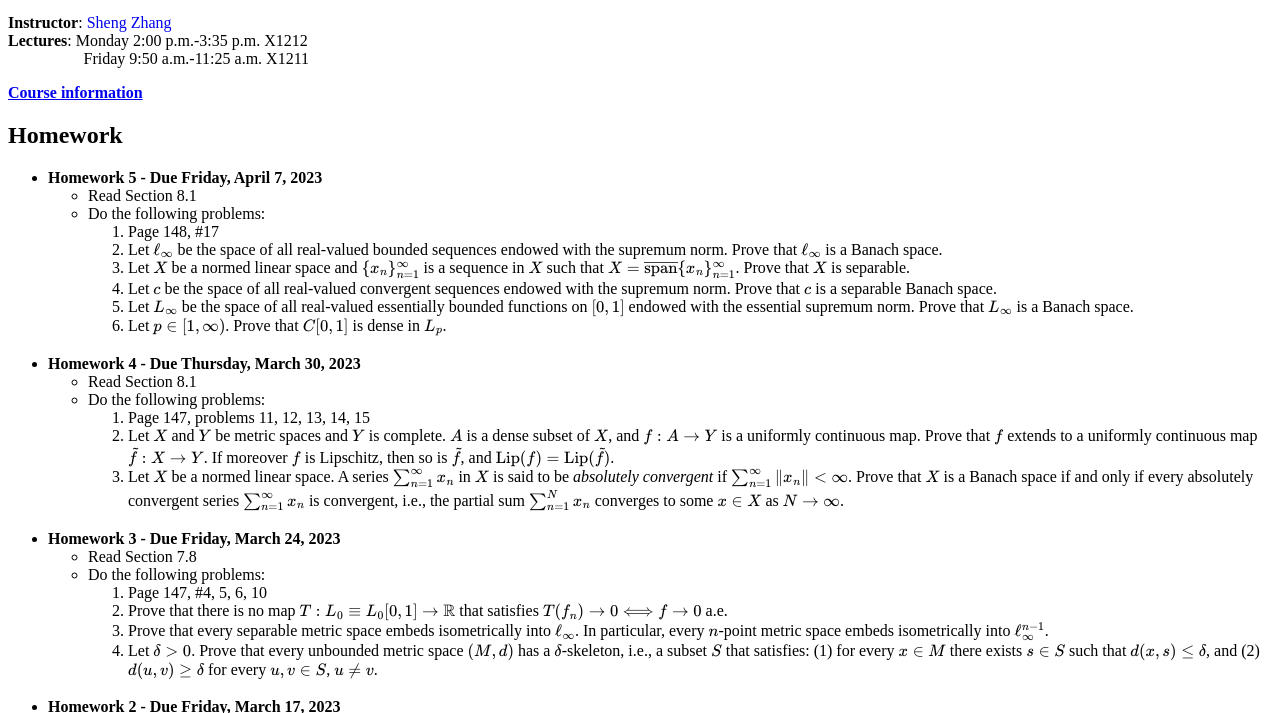
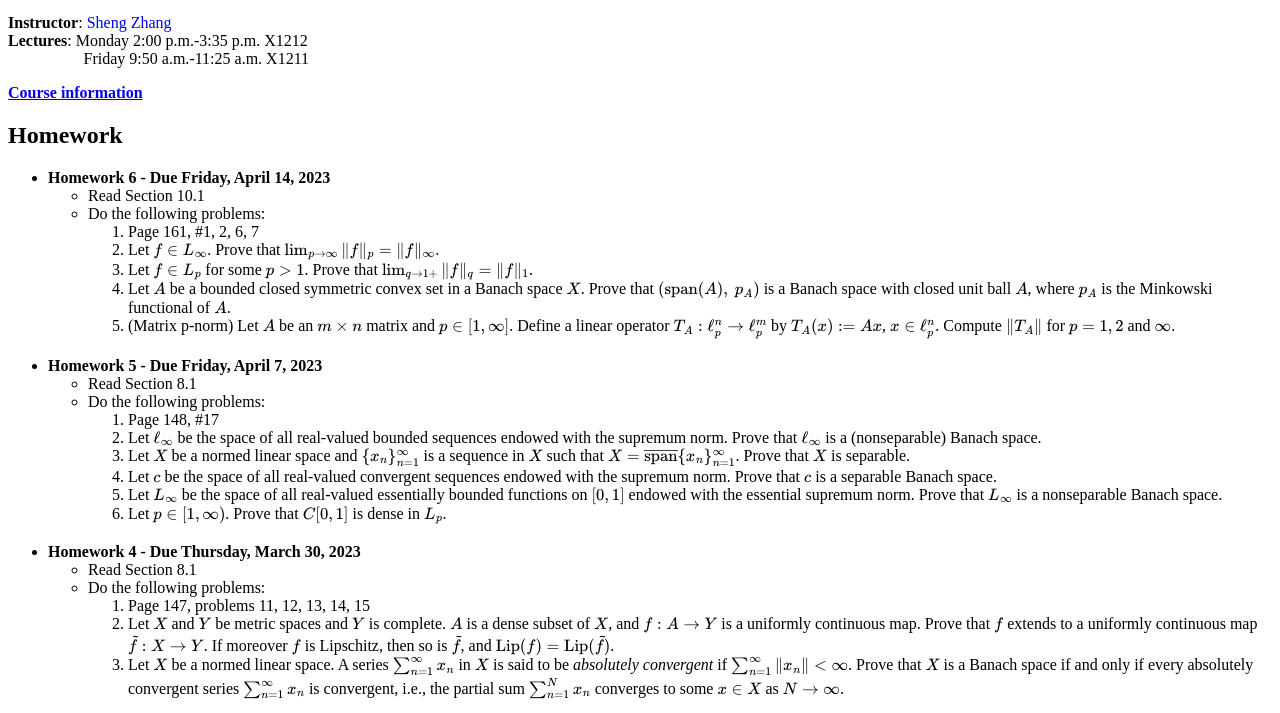
Before and after one commit to z1986s/z1986s.github.io, a plain HTML site: page FA.htm in a window 1280 px wide. Shown: the part 65-778 px from the top of the page. Drawn offline with nearby package versions, Linux system fonts and the light colour scheme; some packages are replaced by stand-ins of ours.

Commit message:
Add files via upload

```diff
--- a/FA.htm
+++ b/FA.htm
@@ -169,10 +169,23 @@
   </ul>
 
 <br/>
-<li>Let $A$ be a bounded closed symmetric convex set in a Banach space $X$. Show that the Minkowski functional of $A$, defined by $p_A(x):=\inf\{\lambda>0: x\in\lambda A\}$, is a norm on $\rm{span}(A)$, and $(\text{span}(A),~p_A)$ is a Banach space with closed unit ball $A$.</li>
-<li>Let $f\in L_\infty$. Prove that $\lim_{p\to\infty}\|f\|_p=\|f\|_\infty$.</li>
-<li>Let $f\in L_p$ for some $p>1$. Prove that $\lim_{q\to1+}\|f\|_q=\|f\|_1$.</li>
 --->
+
+ <li><strong>Homework 6 - Due Friday, April 14, 2023</strong>
+  <ul>
+   <li>Read Section 10.1</li>
+   <li>Do the following problems:
+    <ol>
+     <li>Page 161, #1, 2, 6, 7</li>
+     <li>Let $f\in L_\infty$. Prove that $\lim_{p\to\infty}\|f\|_p=\|f\|_\infty$.</li>
+     <li>Let $f\in L_p$ for some $p>1$. Prove that $\lim_{q\to1+}\|f\|_q=\|f\|_1$.</li>
+     <li>Let $A$ be a bounded closed symmetric convex set in a Banach space $X$. Prove that $(\text{span}(A),~p_A)$ is a Banach space with closed unit ball $A$, where $p_A$ is the Minkowski functional of $A$.</li>
+     <li>(Matrix p-norm) Let $A$ be an $m\times n$ matrix and $p\in[1, \infty]$. Define a linear operator $T_A: \ell_p^n\to\ell_p^m$ by $T_A(x):=Ax$, $x\in\ell_p^n$. Compute $\|T_A\|$ for $p=1, 2$ and $\infty$. </li>
+    </ol>
+   </li>
+  </ul>
+
+<br/>
 
  <li><strong>Homework 5 - Due Friday, April 7, 2023</strong>
   <ul>
@@ -180,15 +193,14 @@
    <li>Do the following problems:
     <ol>
      <li>Page 148, #17</li>
-     <li>Let $\ell_\infty$ be the space of all real-valued bounded sequences endowed with the supremum norm. Prove that $\ell_\infty$ is a Banach space.</li>
+     <li>Let $\ell_\infty$ be the space of all real-valued bounded sequences endowed with the supremum norm. Prove that $\ell_\infty$ is a (nonseparable) Banach space.</li>
      <li>Let $X$ be a normed linear space and $\{x_n\}_{n=1}^\infty$ is a sequence in $X$ such that $X=\overline{{\rm span}}\{x_n\}_{n=1}^\infty$. Prove that $X$ is separable.</li>
      <li>Let $c$ be the space of all real-valued convergent sequences endowed with the supremum norm. Prove that $c$ is a separable Banach space.</li>
-     <li>Let $L_\infty$ be the space of all real-valued essentially bounded functions on $[0,1]$ endowed with the essential supremum norm. Prove that $L_\infty$ is a Banach space.</li>
+     <li>Let $L_\infty$ be the space of all real-valued essentially bounded functions on $[0,1]$ endowed with the essential supremum norm. Prove that $L_\infty$ is a nonseparable Banach space.</li>
      <li>Let $p\in[1, \infty)$. Prove that $C[0,1]$ is dense in $L_p$.</li>
     </ol>
    </li>
   </ul>
-
 
 <br/>
 
@@ -230,7 +242,7 @@
      <li>Page 146, #1, 2</li>
      <li>Let $V$ be a vector space and $\phi_1,...,\phi_n, \psi\in V^\prime$. Prove that $\psi\in\rm{span}\{\phi_1,...,\phi_n\}$ if and only if $\bigcap_{i=1}^n \ker\phi_i\subseteq\ker\psi$.</li>
      <li>Let $A$ be a symmetric convex set in a vector space $V$. Show that the Minkowski functional of $A$, defined by $p_A(x):=\inf\{\lambda>0: x\in\lambda A\}$, is a semi-norm on $\rm{span}(A)$.</li>
-     <li>Let $A$ be a set in $\mathbb R^n$. Show that every point in $\rm{co}(A)$ can be written as a convex combination of at most $n+1$ points in $A$.</li>
+     <li>(Carathéodory's theorem) Let $A$ be a set in $\mathbb R^n$. Show that every point in $\rm{co}(A)$ can be written as a convex combination of at most $n+1$ points in $A$.</li>
     </ol>
    </li>
   </ul>
```
Also changed, not shown: MA_II.htm (+9 -4 lines).
